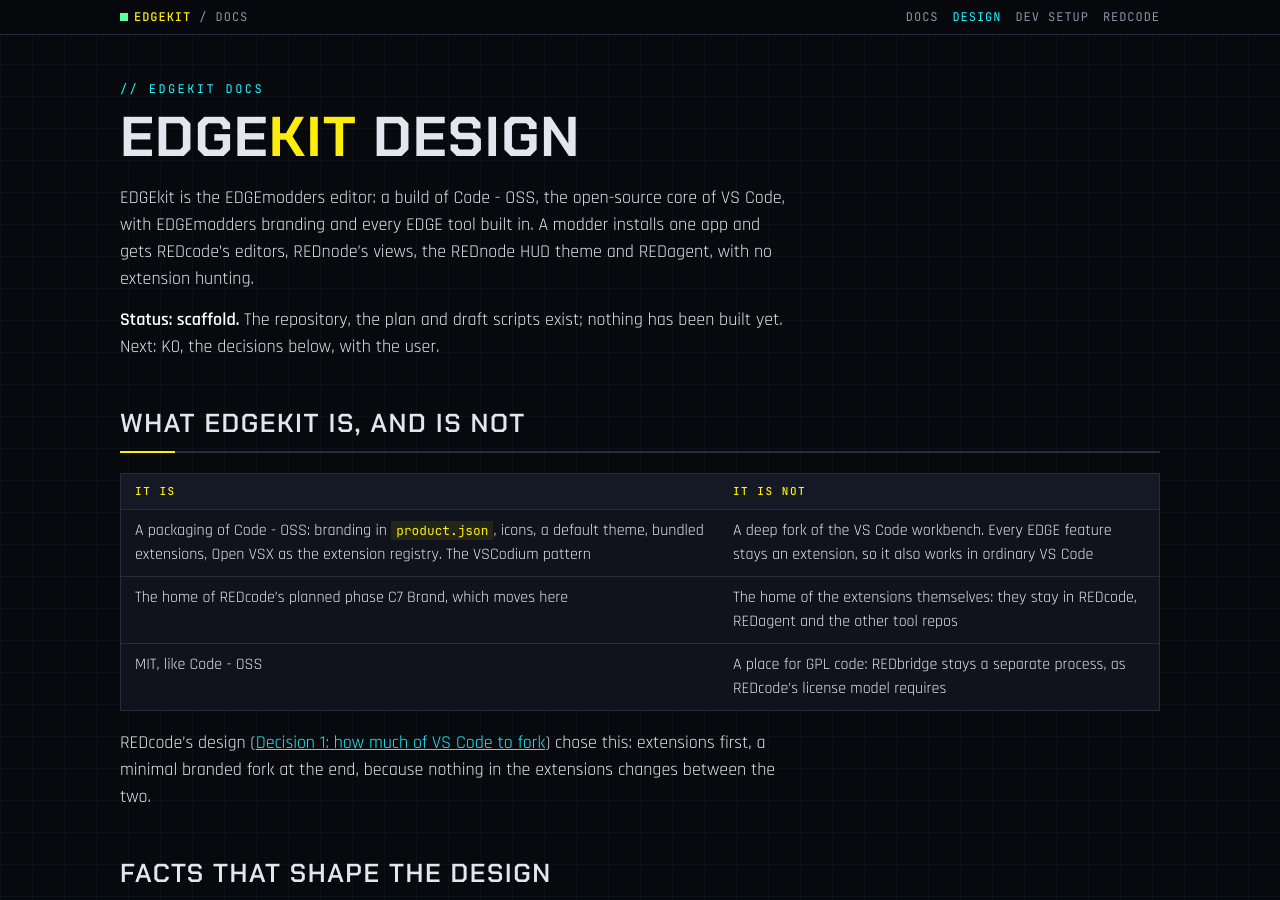
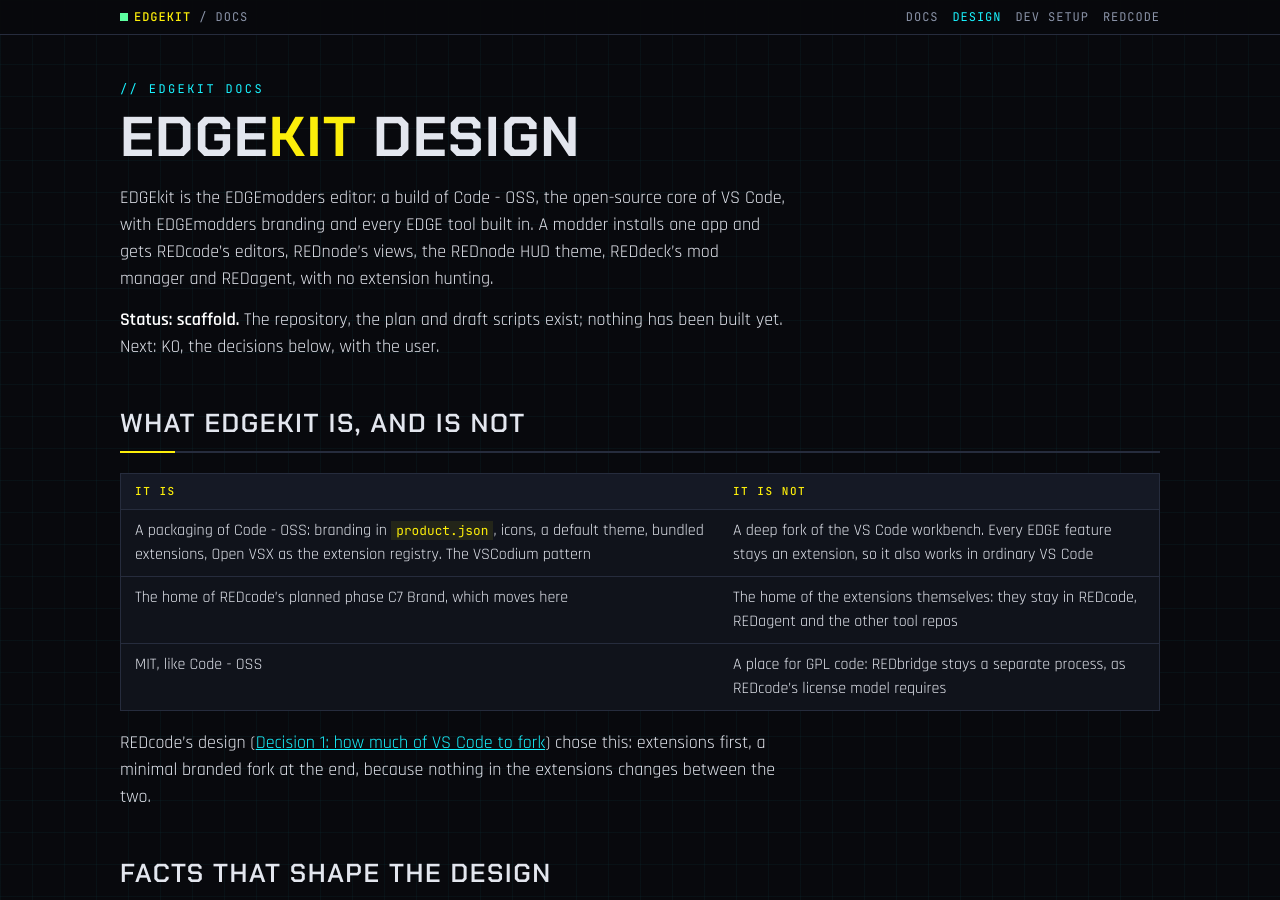
Before and after one commit to Edgemodders/EDGEkit, a Jekyll site: the page built from docs/design.md, in a window 1280 px wide and 900 px high. Built offline with Jekyll 4.4.1, drawn with Linux system fonts in a browser that asks for light colours; our own code applies the rules of GitHub Pages for plain Markdown files; some of the changed text lies outside the part shown.

Commit message:
Bundle REDdeck: extensions.json, design and the Nexus page
Co-Authored-By: Claude Opus 5.5 <noreply@anthropic.com>

```diff
--- a/docs/design.md
+++ b/docs/design.md
@@ -1,6 +1,6 @@
 # EDGE<span class="y">kit</span> design
 
-EDGEkit is the EDGEmodders editor: a build of Code - OSS, the open-source core of VS Code, with EDGEmodders branding and every EDGE tool built in. A modder installs one app and gets REDcode's editors, REDnode's views, the REDnode HUD theme and REDagent, with no extension hunting.
+EDGEkit is the EDGEmodders editor: a build of Code - OSS, the open-source core of VS Code, with EDGEmodders branding and every EDGE tool built in. A modder installs one app and gets REDcode's editors, REDnode's views, the REDnode HUD theme, REDdeck's mod manager and REDagent, with no extension hunting.
 
 **Status: scaffold.** The repository, the plan and draft scripts exist; nothing has been built yet. Next: K0, the decisions below, with the user.
 
@@ -64,6 +64,7 @@ Git submodules would also pin exact commits, but every update takes commits in t
 |---|---|---|
 | REDcode core (`edgemodders.redcode-core`) | REDcode, `npm run core:package` | Exists |
 | REDnode HUD theme (`edgemodders.rednode-hud-theme`) | REDcode, `npm run theme:package` | Exists. The default theme |
+| REDdeck (`edgemodders.reddeck`) | REDdeck, `npm run package` | Exists. The mod manager. Its VSIX is built for `win32-x64` |
 | REDagent (`edgemodders.redagent`) | REDagent, phase C6 | Not built yet |
 | EDGEmat (`edgemodders.edgemat`) | EDGEmat | Phase M0 spec, not built yet. A material editor with an MCP server |
 | Redscript IDE (`jac3km4.redscript-ide-vscode`) | Built from its source (MIT) | To bundle in K3, with its notice. Its language server (`redscript-ide.exe`, MIT) ships beside it and `redscript.idePath` points at it, so it works offline. If it reaches Open VSX, that can replace the build |
@@ -77,7 +78,7 @@ Phases are numbered K0 to K5, so they do not clash with the other repos' phases.
 | **K0 Decide** | The open questions below, answered with the user. The current Marketplace and trademark terms, read directly. Which upstream release to pin | The plan and `upstream.json` are agreed |
 | **K1 Build** | Code - OSS built from source on this PC, unbranded, with the drafts in `tools/` made to work. Exact tool versions in Dev setup | An unbranded build starts, opens a folder, and installs an extension from Open VSX |
 | **K2 Brand** | `product.json` branding, icons (app, installer, file types) made from `tools/brand`, the REDnode HUD theme as default, a welcome page | The installed app says EDGEkit everywhere and never VS Code; its data lives in its own folders, beside an installed VS Code without touching it |
-| **K3 Bundle** | The EDGE extensions built from their repos and shipped as built-in extensions, Redscript IDE with its language server, and a third-party notices file with every bundled project's license | A fresh install has REDcode, the theme, Redscript IDE and (once C6 exists) REDagent, with no network |
+| **K3 Bundle** | The EDGE extensions built from their repos and shipped as built-in extensions, Redscript IDE with its language server, and a third-party notices file with every bundled project's license | A fresh install has REDcode, the theme, REDdeck, Redscript IDE and (once C6 exists) REDagent, with no network |
 | **K4 Release** | A Windows installer, built by GitHub Actions on a pinned upstream tag and pinned extension versions, downloaded from each extension repo's GitHub releases (each repo gains a "publish the VSIX on a tag" workflow); updates through GitHub releases | A tagged release produces an installer anyone can download and install |
 | **K5 Track upstream** | A routine for moving to a new VS Code release: bump the tag, rebuild, smoke test, release | A new upstream release ships within a week, by checklist |
 
```
Also changed, not shown: extensions.json (+9 -0 lines), nexus/README.md, 1 other file.
